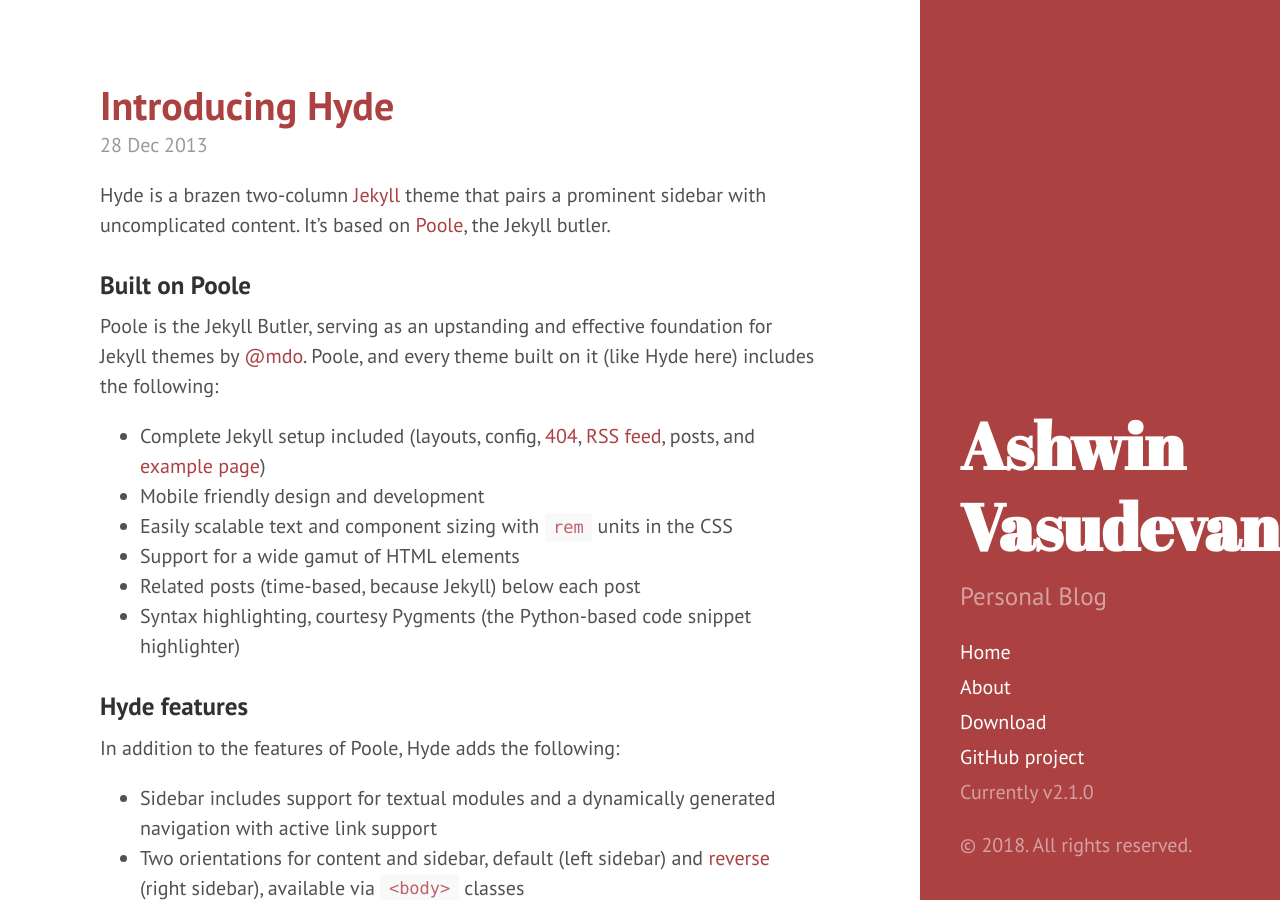
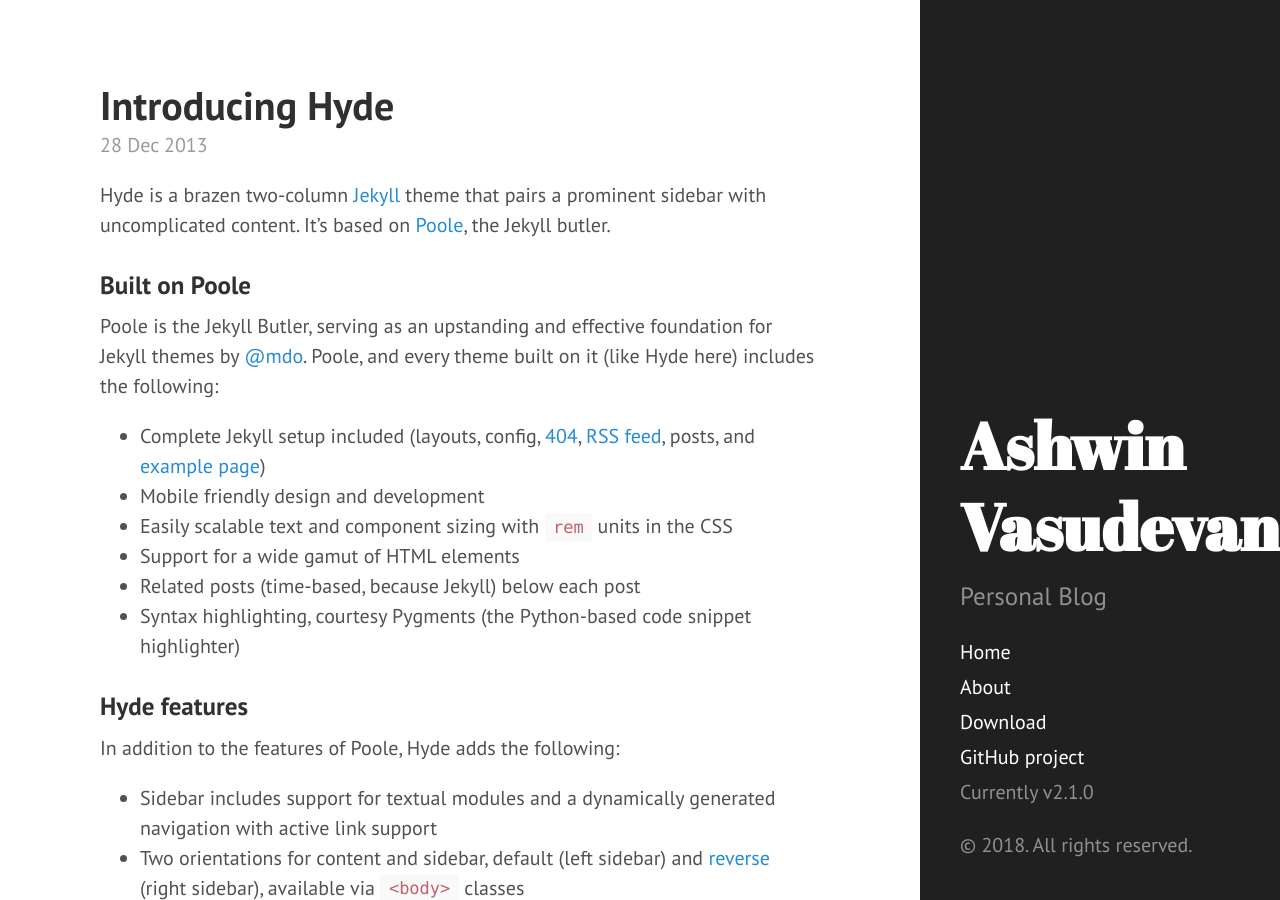
Before and after one commit to ashwinvasudevan/ashwinvasudevan.github.io, a Jekyll site: the page built from index.html, in a window 1280 px wide and 900 px high. Built offline with Jekyll 4.4.1, drawn with Linux system fonts in a browser that asks for light colours; Markdown is read by kramdown in place of the engine named in the settings; the list of posts is cut into pages by our own code.

Commit message:
Black theme

```diff
--- a/_layouts/default.html
+++ b/_layouts/default.html
@@ -3,7 +3,7 @@
 
   {% include head.html %}
 
-  <body class="theme-base-08 layout-reverse">
+  <body class="layout-reverse">
 
     {% include sidebar.html %}
 
```
